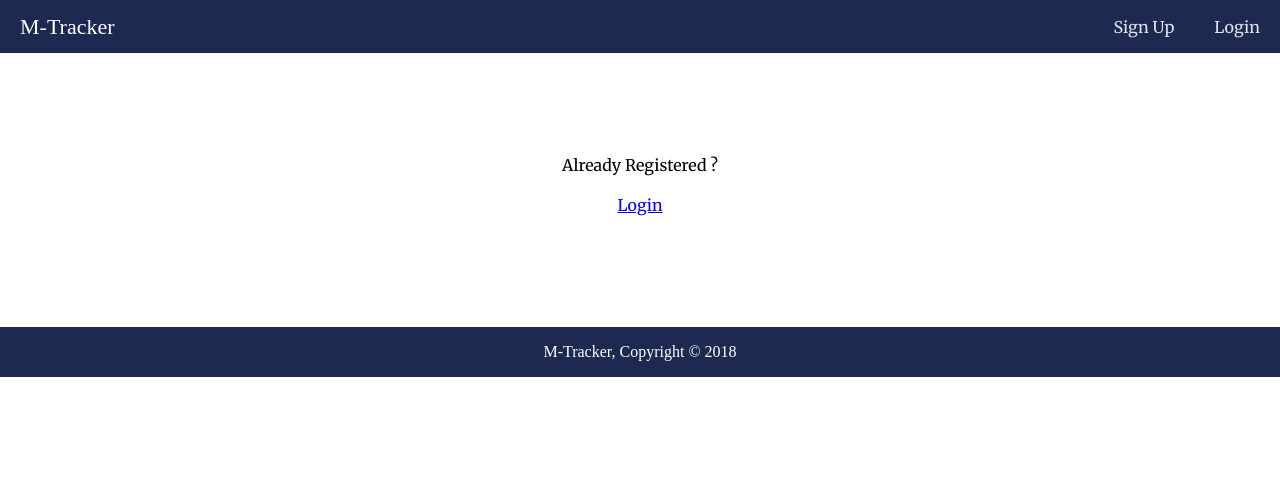
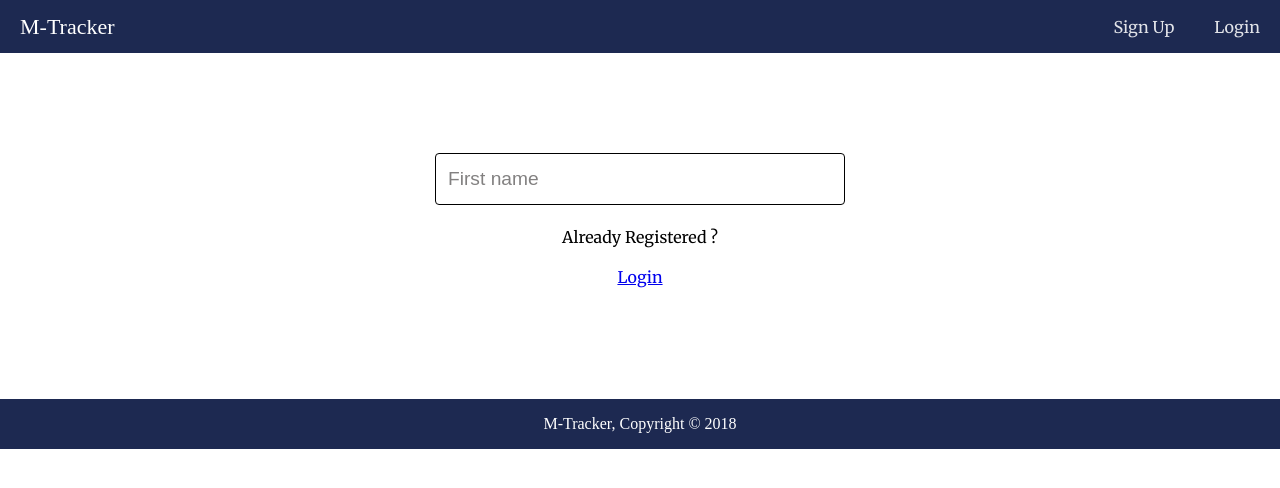
Before and after one commit to emekafredy/m-tracker-react, a React app: page /register in a window 1280 px wide. Shown: the top 488 px of the page. Built offline with nearby package versions, Linux system fonts and the light colour scheme; a web font is replaced by a local one.

Commit message:
ch(setupCI)setup integration with circleCI
[Delivers #160532927]

```diff
--- a/src/components/Auth/SignUp.js
+++ b/src/components/Auth/SignUp.js
@@ -8,7 +8,8 @@ class SignUp extends Component {
     return (
       <div className="signUp">
         <form id="registerUsers" onSubmit={ this.handleSubmit }>
-
+        <input className="input-class" type="text"
+            placeholder="First name" name="firstName" />
         </form>
         <div className="centre-div">
           <p>Already Registered ?</p>
```
Also changed, not shown: .circleci/config.yml (added).
